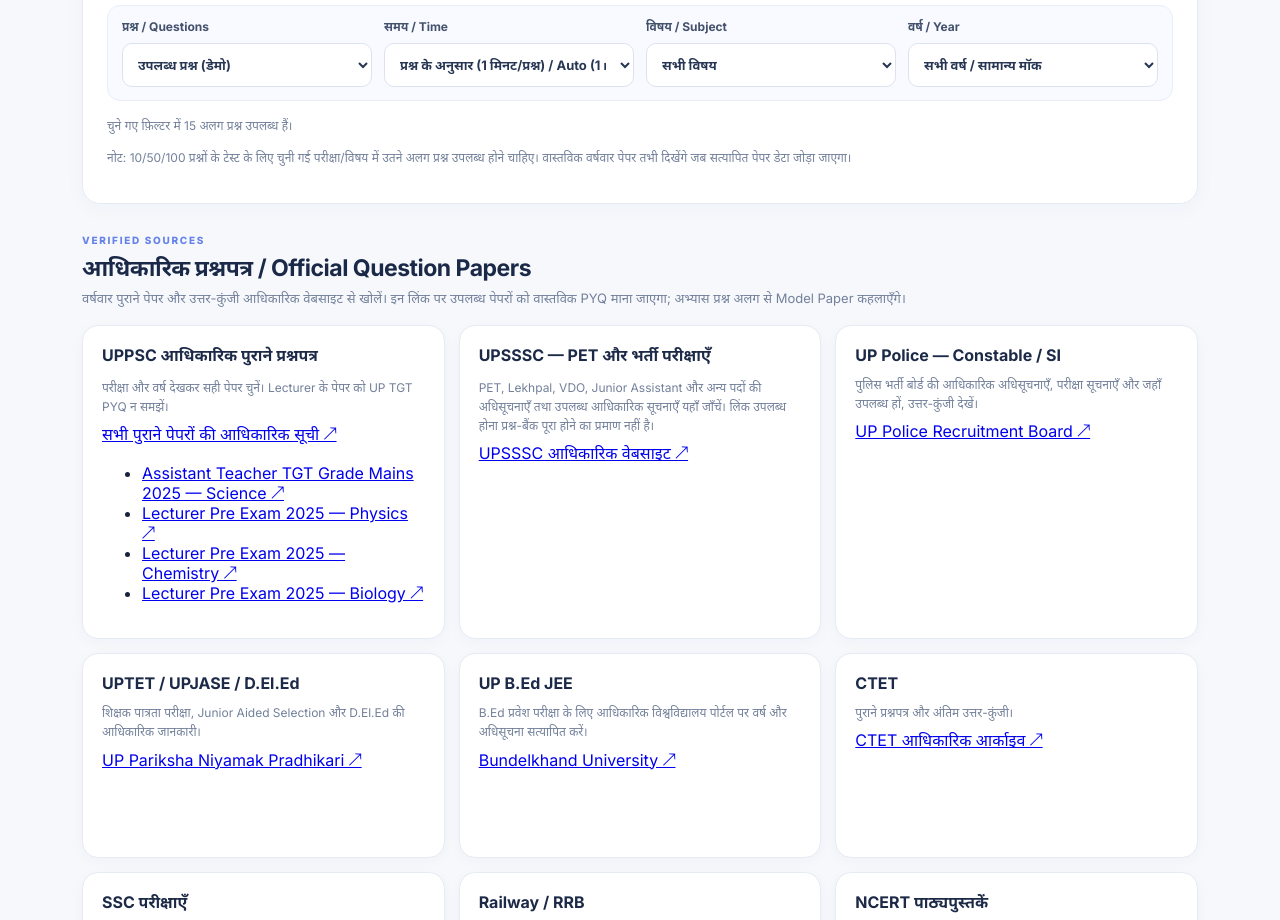
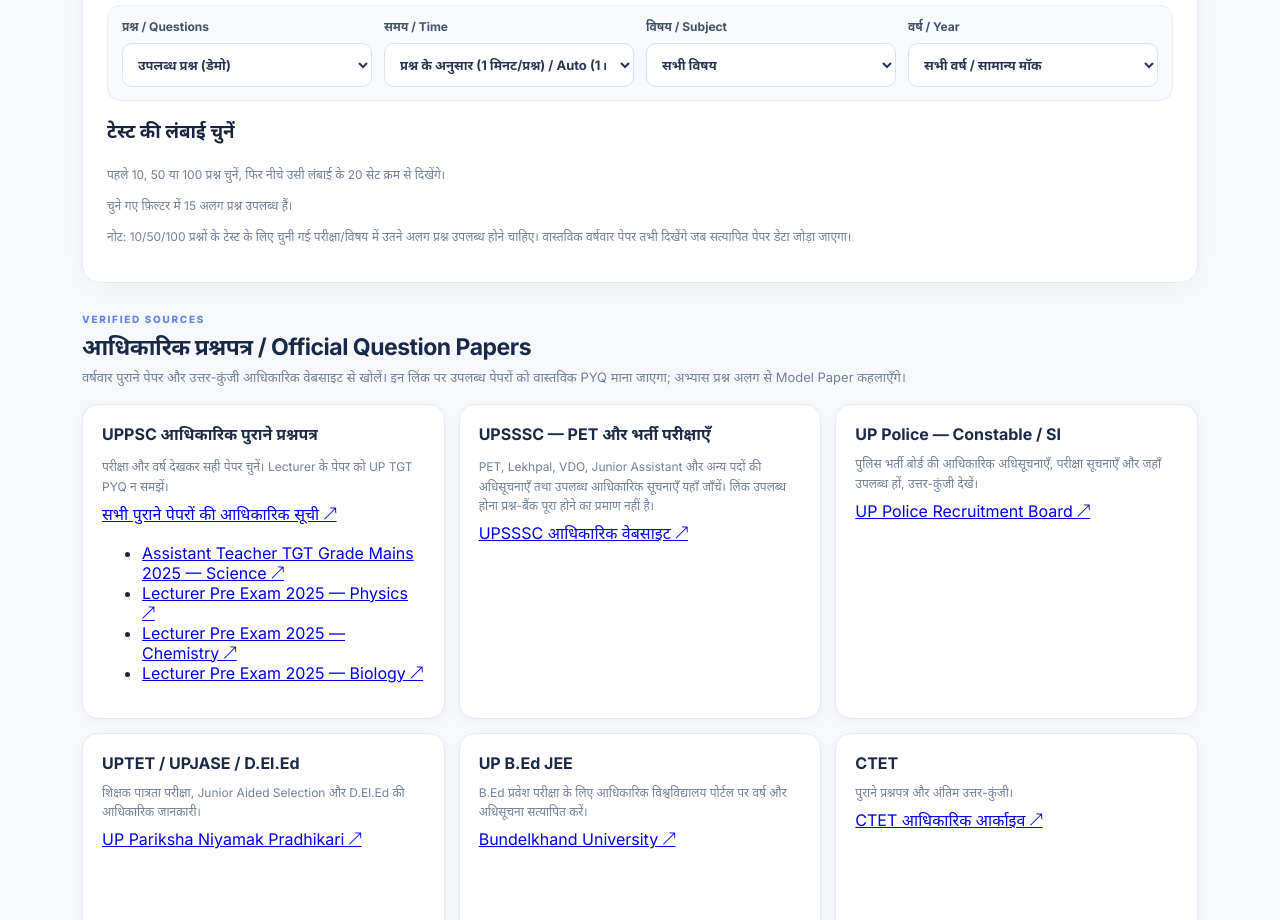
Before and after one commit to examsathi-pwa/examsathi-pwa, a plain HTML site: page index.html in a window 1280 px wide. Shown: the part 1100-2020 px from the top of the page. Drawn offline with Linux system fonts and the light colour scheme.

Commit message:
Add exam test-length and set selector UI

```diff
--- a/index.html
+++ b/index.html
@@ -173,6 +173,11 @@
       </label>
     </div>
 
+    <div class="set-length-panel">
+      <h3>टेस्ट की लंबाई चुनें</h3>
+      <p class="muted">पहले 10, 50 या 100 प्रश्न चुनें, फिर नीचे उसी लंबाई के 20 सेट क्रम से दिखेंगे।</p>
+      <div id="setLengthOptions" class="set-length-options" role="group" aria-label="प्रश्नों की संख्या"></div>
+    </div>
     <p id="availableCount" class="muted"></p>
     <p id="filterNote" class="muted"></p>
   </section>
```
